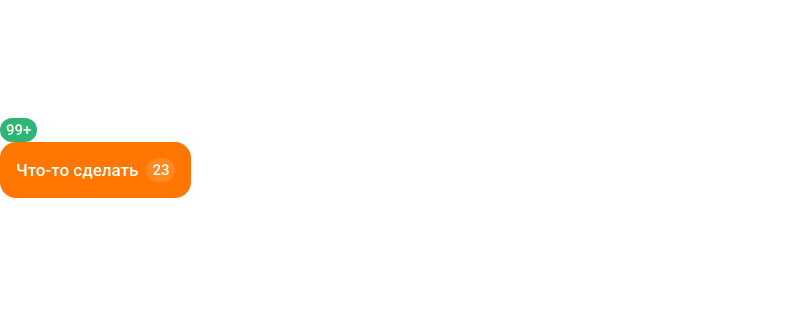
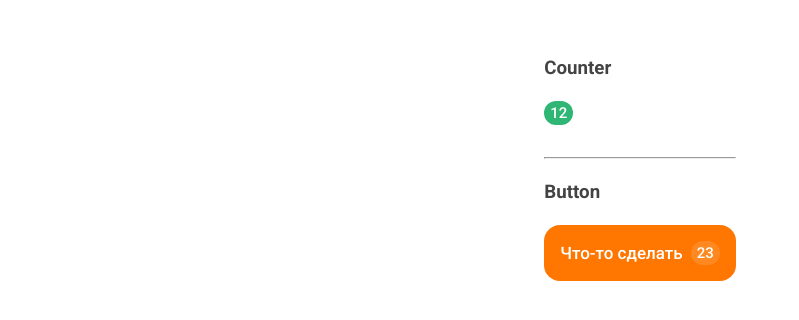
Before and after one commit to LeMane1/vk-internship-test, a React (Vite) app: page / in a window 1280 px wide. Shown: the part 242-562 px from the top of the page, without its empty margins (0-799 px from the left). Built offline with nearby package versions, Linux system fonts and the light colour scheme.

Commit message:
updated App compontent, added test request for Button, updated animation while loading for Button, added truncate for Button

```diff
--- a/src/App.tsx
+++ b/src/App.tsx
@@ -1,32 +1,53 @@
+import { useState } from 'react'
 import { Counter, ICounterProps } from './components/counter/Counter'
 import { Button } from './components/button/Button'
 
 const CustomCounter: ICounterProps = {
-  type: 'primary',
   quantity: 23,
   customColor: '#FFFFFF20',
 }
 
 function App() {
+  const [isLoading, setIsLoading] = useState<boolean>(false)
+
+  // For test request
+  const getTodos = () => {
+    setIsLoading(true)
+    fetch('https://jsonplaceholder.typicode.com/todos/1')
+      .then(response => response.json())
+      .then(json => console.log(json))
+      .catch(err => console.error(err))
+      .finally(() => setIsLoading(false))
+  }
+
   return (
     <>
+      <section style={{marginBottom: '32px'}}>
+        <h3>Counter</h3>
         <Counter
           type='primary'
           size={24}
-        hasPulse={true}
+          hasPulse={false}
           hasStroke={false}
-        quantity={123}
+          quantity={12}
         />
+      </section>
+
+      <hr/>
+
+      <section>
+        <h3>Button</h3>
         <Button
           isActive={true}
-        isLoading={false}
+          isLoading={isLoading}
           size={56}
           type='primary'
           counter={CustomCounter}
-        onClick={() => console.log('Что-то отправлено')}
+          onClick={getTodos}
         >
           Что-то сделать
         </Button>
+      </section>
     </>
   )
 }
--- a/src/components/button/Button.styl
+++ b/src/components/button/Button.styl
@@ -8,8 +8,8 @@
   position relative
   overflow hidden
 
-.button:hover
-  cursor pointer
+// .button:hover
+//   cursor pointer
 
 .button:disabled
   opacity .36
@@ -34,6 +34,9 @@
     border-radius 50%
     opacity 0
     transition all .2s cubic-bezier(0, -0.3, 0.5, 1.3)
+
+  &:hover
+    cursor pointer
 
   &:hover:after
     transform scale(1)
@@ -99,10 +102,13 @@
   width 100%
   height 100%
 
+  &:hover
+    cursor wait
+
   &:before
     content ""
     position absolute
-    width 30%
+    width 33%
     height 100%
     opacity .1
     background rgb(2,0,36)
--- a/src/components/button/Button.tsx
+++ b/src/components/button/Button.tsx
@@ -43,6 +43,13 @@ export const Button: React.FC<IButtonProps> = ({
     }
   }
 
+  const getTruncatedText = (buttonText: string): string => {
+    if (buttonText.length > 21){
+      return buttonText.slice(0, 21) + '…'
+    }
+    return buttonText
+  }
+
   return (
     <div className='button-wrapper'>
       <button
@@ -50,14 +57,14 @@ export const Button: React.FC<IButtonProps> = ({
         className={`button
                     button-type-${type}
                     button-size-${size}
-                    ${isActive ? 'overlay' : ''}
+                    ${!isActive || isLoading? '' : 'overlay'}
         `}
         onClick={onClick}
       >
         {<div className={`  content-wrapper
                             ${isLoading ? 'content-hidden' : ''}
         `}>
-          <span className='button-text'>{children}</span>
+          <span className='button-text'>{getTruncatedText(children)}</span>
           {counter && counter?.quantity &&
           <Counter
             size={getCounterSize(size)}
--- a/src/index.css
+++ b/src/index.css
@@ -12,7 +12,7 @@
   font-weight: 400;
 
   color-scheme: light dark;
-  color: rgba(255, 255, 255, 0.87);
+  color: rgba(39, 39, 39, 0.87);
   background-color: #ffffff;
 
   font-synthesis: none;
@@ -28,7 +28,8 @@ button{
 
 body {
   display: flex;
-  place-items: center;
+  justify-content: center;
+  align-items: center;
   min-width: 320px;
   min-height: 100vh;
   max-width: 1280px;
```
Lines whose indentation alone changed are shown as unchanged.
